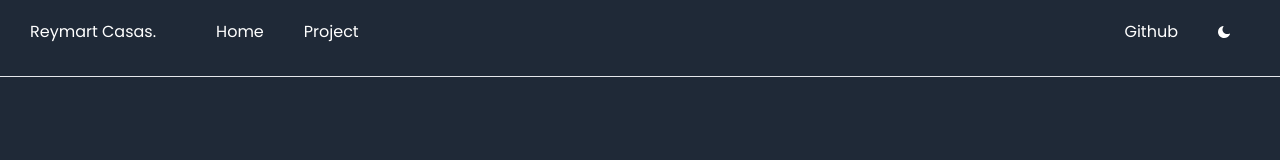
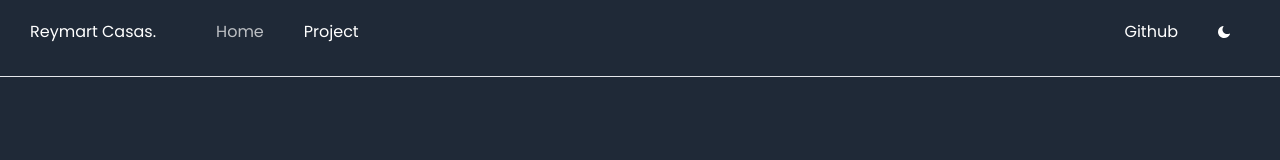
Before and after one commit to Rcasas14/rcasas-portfolio, a Vue app in the folder rcasas-portfolio/: page / in a window 1280 px wide. Shown: the top 160 px of the page. Built offline with nearby package versions, Linux system fonts and the light colour scheme.

Commit message:
move activenavitem on child component

```diff
--- a/rcasas-portfolio/src/App.vue
+++ b/rcasas-portfolio/src/App.vue
@@ -1,5 +1,5 @@
 <template>
-  <navbar :nav-items="navItems" :active-nav-item="activeNavItem" ></navbar>
+  <navbar :nav-items="navItems"  ></navbar>
 
 </template>
 
@@ -15,7 +15,7 @@
   data() {
     return {
       navItems: [],
-      activeNavItem: 0,
+
       darkNavBar: false,
     }
   },
--- a/rcasas-portfolio/src/components/Navbar.vue
+++ b/rcasas-portfolio/src/components/Navbar.vue
@@ -6,14 +6,17 @@
             <li class="flex-1 mx-10">
                 <a class="navlinks m-5"
                 v-for="(item, index) in navItems" :key="index"
+                :class="{active: activeNavItem == index}"
                 :href="item.url"
                 :id="item.url"
+                @click.prevent="activeNavItem = index"
                 >{{ item.text }}</a>
 
             </li>
             <li class="flex items-center">
                 <a href="#github" id="github" class="navlinks m-5">Github</a>
-                <a href="" class="navlinks m-5"><img src="../assets/dark-mode-icon.svg" alt=""></a>
+                <a href="#" class="navlinks m-5"><img src="../assets/dark-mode-icon.svg" alt=""></a>
+
             </li>
         </ul>
     </nav>
@@ -22,22 +25,25 @@
 
 <script>
 export default{
-    // props: ['leftNav', 'rightNav', 'activeNavItem'],
     props: {
         navItems: {
             type: Array,
             required: true
         },
-        activeNavItem: {
-            type: Number,
-            required: false,
-            default: 0,
-        }
     },
     data(){
         return {
+            activeNavItem: 0,
         }
     }
 }
 
 </script>
+
+<style scoped>
+.active {
+    color: #fff;
+    opacity: 0.7;
+}
+
+</style>
```
